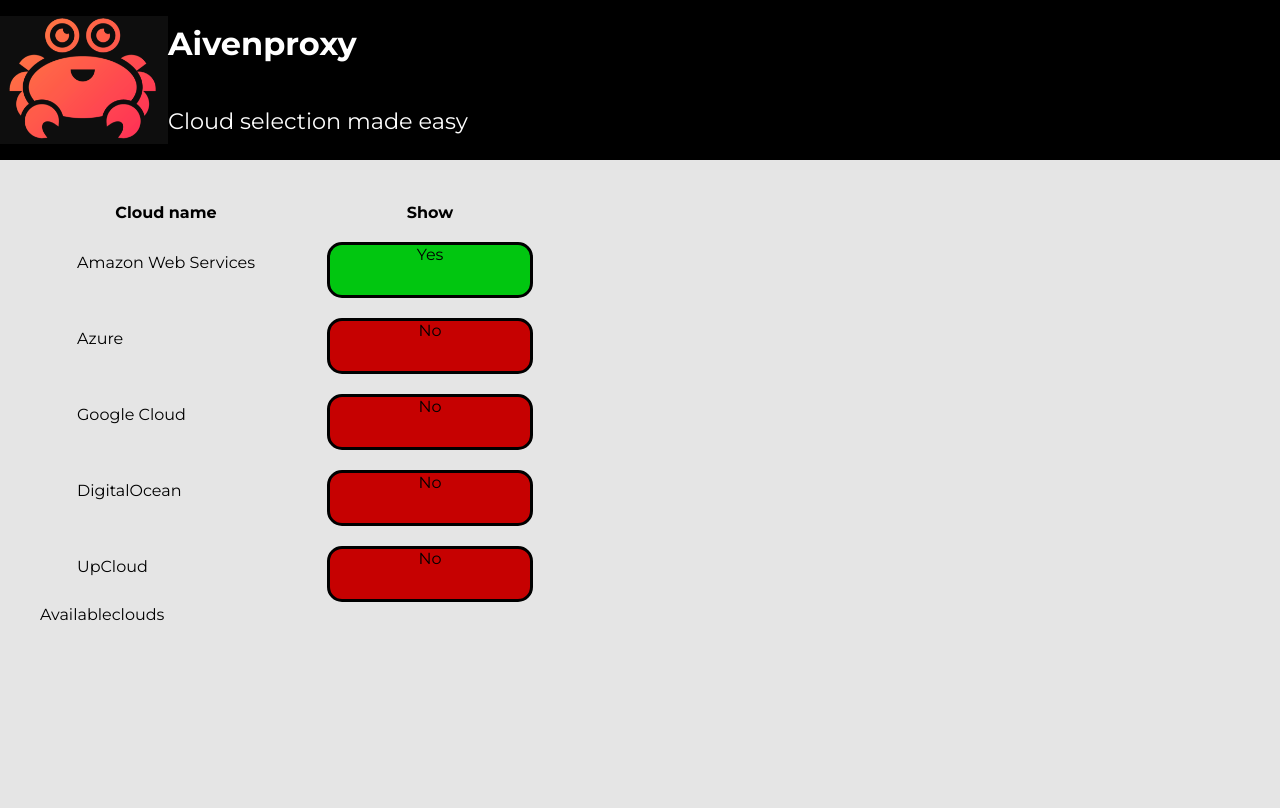
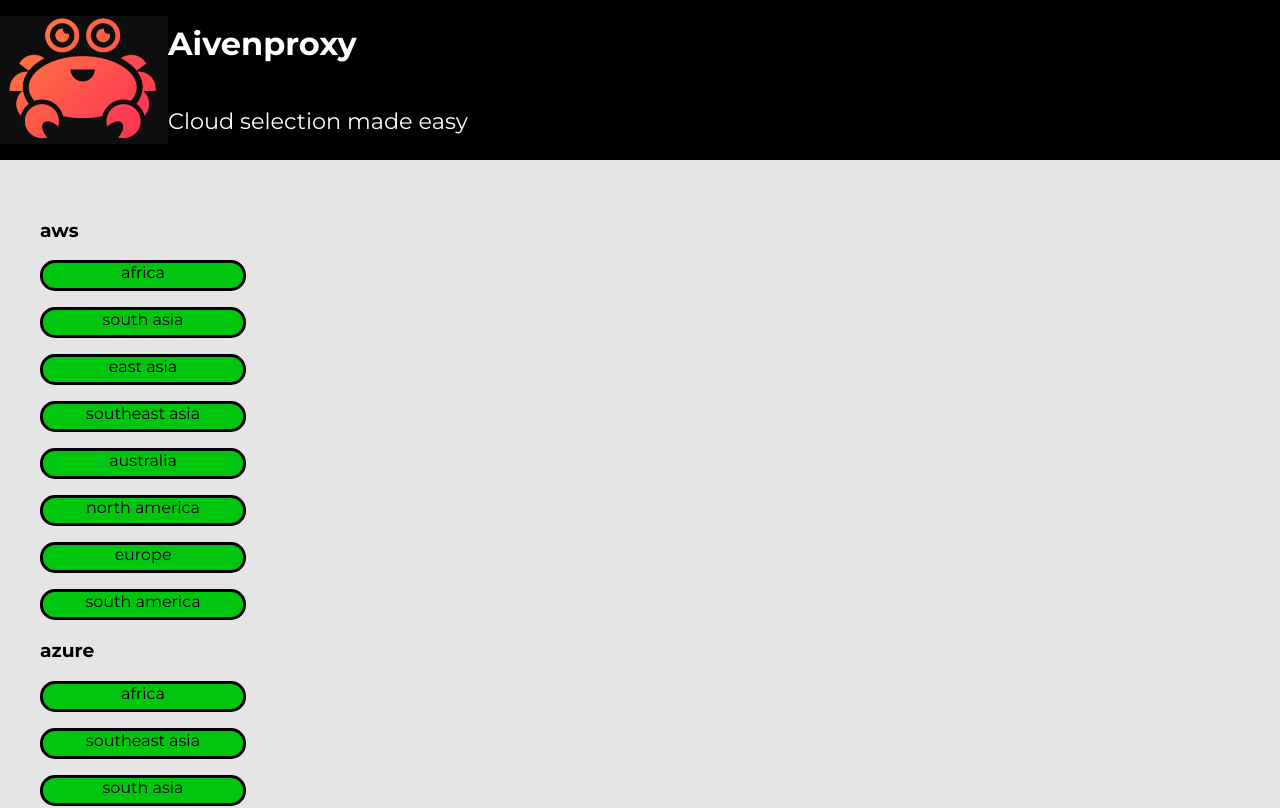
Before and after one commit to IlmariKu/Aivenproxy, a React (Vite) app: page / in a window 1280 px wide. Shown: the top 808 px of the page. Built offline with nearby package versions, Linux system fonts and the light colour scheme.

Commit message:
Simplify data-structure meant for FilterCloud-selection, refactor to use regions and bannedRegions inside
I did a mistake and built the bans around specific service-providers and not by the service-provider-regions. Modified the structure, I think the refactor also helped to make it more clarified

```diff
--- a/src/cloudselector/CloudSelector.tsx
+++ b/src/cloudselector/CloudSelector.tsx
@@ -8,24 +8,29 @@
 export function CloudSelector(props) {
   const [allClouds, setAllClouds] = useState([]);
   const [cloudProviders, setCloudProviders] = useState({});
-  const [bannedProviders, setBannedCloudProviders] = useState([]);
 
   function getCloudName(cloudName) {
     return cloudName.slice(cloudName.indexOf("-") + 2, cloudName.indexOf(":"));
   }
 
-  function getCloudAlias(cloudName) {
+  function getCloudProvider(cloudName) {
     return cloudName.slice(0, cloudName.indexOf("-"));
   }
 
   function parseCloudProviders(clouds) {
     const cloudProvs = {};
     clouds.forEach((cloud) => {
-      const cloudAlias = getCloudAlias(cloud["cloud_name"]);
+      const cloudAlias = getCloudProvider(cloud["cloud_name"]);
       if (!(cloudAlias in cloudProvs)) {
         cloudProvs[cloudAlias] = {
           name: getCloudName(cloud["cloud_description"]),
+          regions: [],
+          bannedRegions: []
         };
+      }
+      const region = cloud["geo_region"]
+      if (!(cloudProvs[cloudAlias]["regions"].includes(region))){
+        cloudProvs[cloudAlias]["regions"].push(region)
       }
     });
     setCloudProviders(cloudProvs);
@@ -45,11 +50,10 @@
       <Header />
       <div style={{ padding: "5vh" }}>
         <FilterClouds
-          setBannedCloudProviders={setBannedCloudProviders}
-          bannedProviders={bannedProviders}
           cloudProviders={cloudProviders}
+          setCloudProviders={setCloudProviders}
         />
-        <AvailableClouds />
+        <AvailableClouds allClouds={allClouds} cloudProviders={cloudProviders}/>
       </div>
     </div>
   );
--- a/src/cloudselector/parts/FilterClouds.tsx
+++ b/src/cloudselector/parts/FilterClouds.tsx
@@ -1,40 +1,55 @@
 import React, { useState, useEffect } from "react";
 import styled from "styled-components";
+import { pull } from "lodash";
 
 export function FilterClouds(props) {
   const [cloudButtons, setCloudButtons] = useState([]);
 
-  function createCloudButtons(clouds) {
-    const buttons = Object.keys(clouds).map((name) => {
+  function banUnbanProvider(clouds, provider, region) {
+    let newcloud = { ...clouds };
+    if (clouds[provider]["bannedRegions"].includes(region)) {
+      pull(clouds[provider]["bannedRegions"], region)
+    } else {
+      newcloud[provider]["bannedRegions"].push(region)
+    }
+    props.setCloudProviders(newcloud)
+  }
+
+  function createRegionTables(clouds) {
+    const cloudProviders = Object.keys(clouds);
+    return cloudProviders.map((provider) => {
+      return createTable(provider, clouds);
+    });
+  }
+
+  function createTable(providerName: string, clouds) {
+    const tableRows = clouds[providerName]["regions"].map((region) => {
       return (
-        <tr key={name}>
-          <td>{clouds[name].name}</td>
-          <td>
-            <CloudButton show={name === "aws"} key={name}>
-              {(name === "aws") ? "Yes" : "No"}
+        <div key={`${providerName}_${region}`}>
+          <>
+            <CloudButton
+              onClick={() => banUnbanProvider(clouds, providerName, region)}
+              banned={clouds[providerName]["bannedRegions"].includes(region)}
+              key={region}
+            >
+              {region}
             </CloudButton>
-          </td>
-        </tr>
+          </>
+        </div>
       );
     });
+
     return (
-      <StyledTable>
-        <table>
-          <tbody>
-            <tr>
-              <th>Cloud name</th>
-              <th>Show</th>
-            </tr>
-            {buttons}
-          </tbody>
-        </table>
-      </StyledTable>
+      <StyledRows>
+        <h3>{providerName}</h3>
+          {tableRows}
+      </StyledRows>
     );
   }
 
   useEffect(() => {
     if (props.cloudProviders) {
-      const cloudTable = createCloudButtons(props.cloudProviders);
+      const cloudTable = createRegionTables(props.cloudProviders);
       setCloudButtons(cloudTable);
     }
   }, [props.cloudProviders]);
@@ -42,18 +57,14 @@
   return <div>{cloudButtons}</div>;
 }
 
-const StyledTable = styled.div`
-  th,
-  td {
-    padding-right: 35px;
-    padding-left: 35px;
-  }
+const StyledRows = styled.div`
+
 `;
 
 const CloudButton = styled.div`
-  height: 50px;
+  height: 25px;
   width: 200px;
-  background-color: ${(props) => (props.show ? "#01C610" : "#C60101")};
+  background-color: ${(props) => (props.banned ? "#C60101" : "#01C610")};
   border-radius: 15px;
   margin-top: 2vh;
   border: solid;
```
